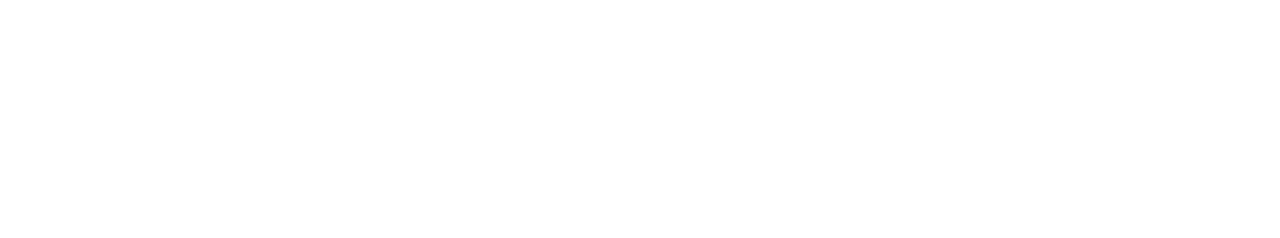
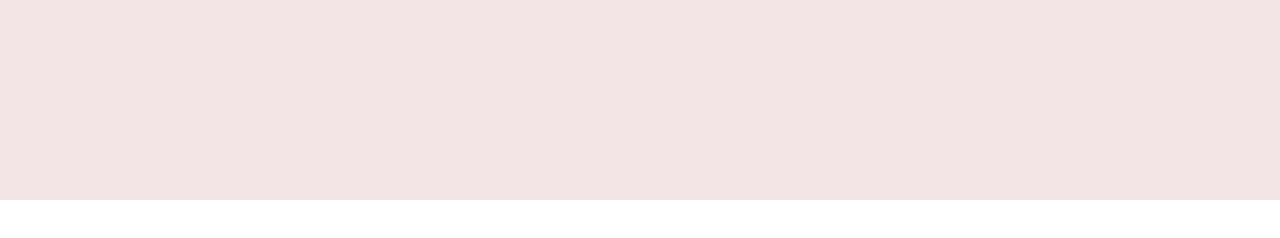
Before and after one commit to simplonco/flexminator-mlns, a plain HTML site: page index.html in a window 1280 px wide. Drawn offline with Linux system fonts and the light colour scheme.

Commit message:
add footer

```diff
--- a/index.css
+++ b/index.css
@@ -8,3 +8,10 @@
     font-style: normal;
     text-decoration: none;
 }
+.footer {
+  height: 200px;
+  width: auto;
+  background-color: #8B0000;
+  opacity: 10%;
+  filter: alpha(opacity=10);
+}
--- a/index.html
+++ b/index.html
@@ -5,6 +5,7 @@
 	<link rel="stylesheet" type="text/css" href="index.css">
 </head>
 <body>
-
+	<div class="footer">
+	</div>
 </body>
 </html>
```
